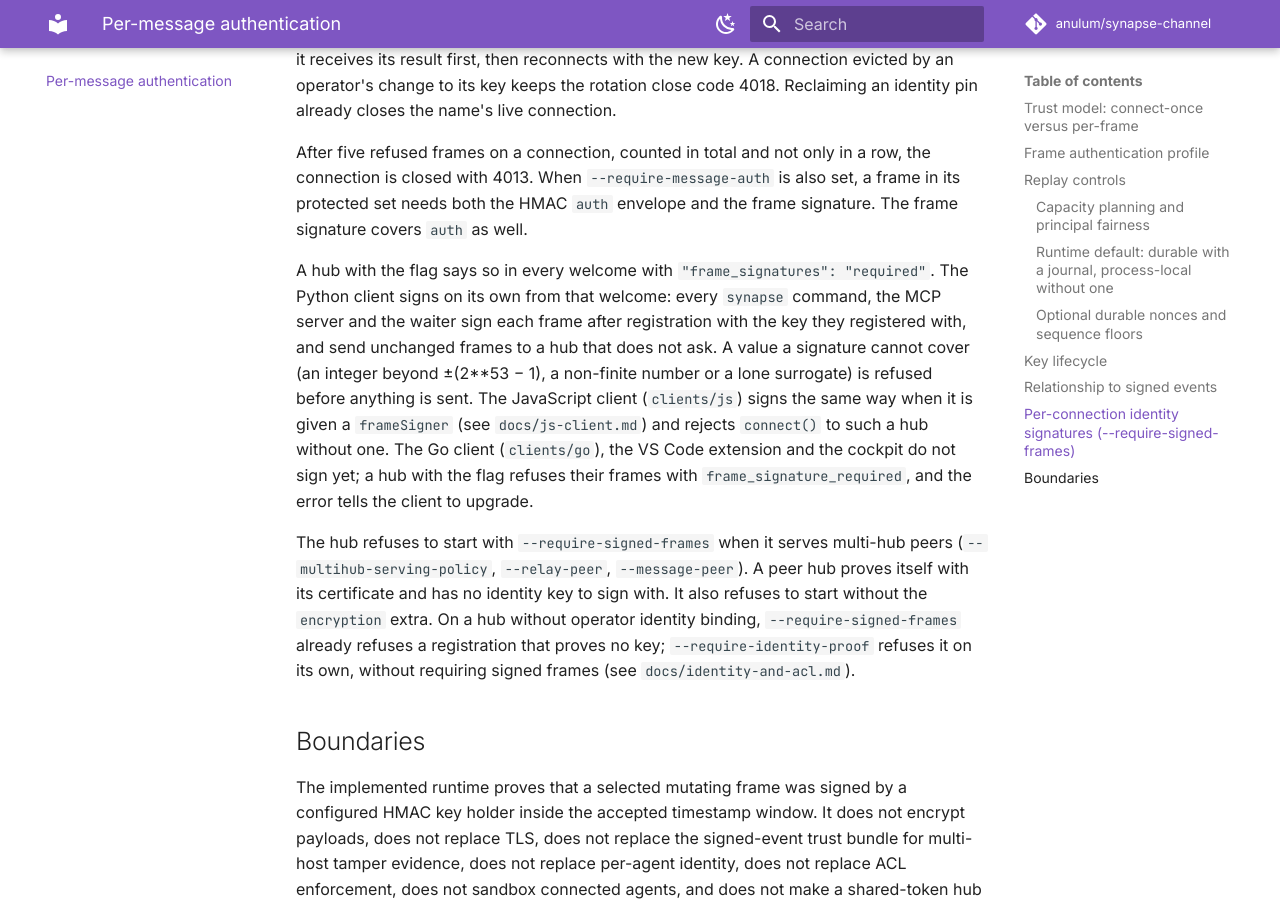
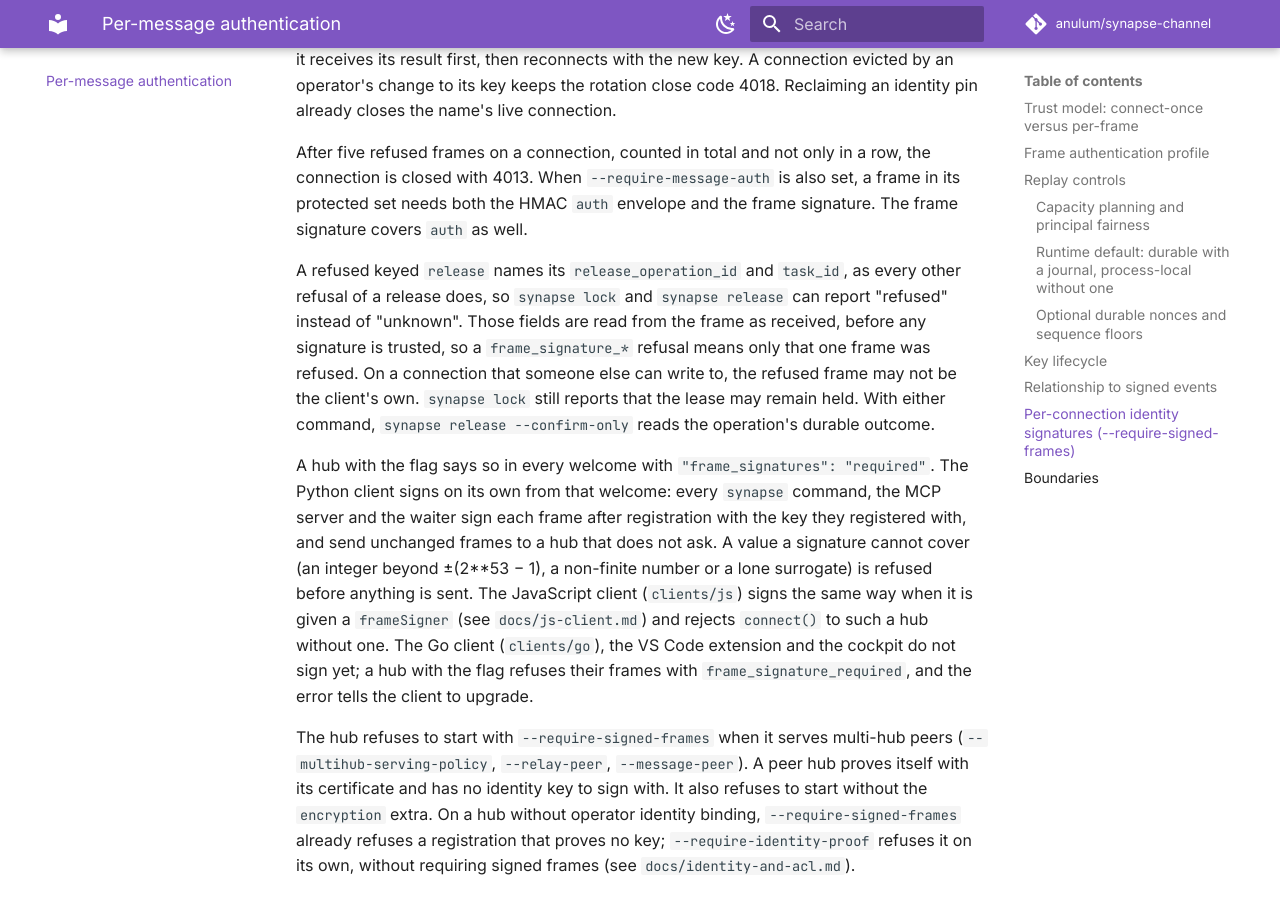
Before and after one commit to anulum/synapse-channel, an MkDocs documentation site: the page built from docs/per-message-authentication.md, in a window 1280 px wide and 900 px high, scrolled down 7716 px. Built offline with MkDocs 1.6.1 and Material for MkDocs 9.7.7, drawn with Linux system fonts in a browser that asks for light colours; comment, search, counter and statistics services are not loaded.

Commit message:
docs(auth): say what a refused-release correlation does and does not prove
A frame_signature_* refusal of a keyed release now names the operation, so
the sender can report "refused" instead of "unknown". Those fields come from
the frame as received, before any signature is trusted. On a connection
someone else can write to, the refused frame may therefore not be the
client's own. The authentication guide now says that such a refusal concerns
one frame, that synapse lock still reports the lease may remain held, and
that synapse release --confirm-only reads the durable outcome.

Invariant preserved: no behaviour change; documentation only.

Hooks-Verified: pre-commit sha256:1d22c619805cc7e4
Seat: f636
Authored by Anulum Fortis & Arcane Sapience (protoscience@anulum.li)

```diff
--- a/docs/per-message-authentication.md
+++ b/docs/per-message-authentication.md
@@ -318,6 +318,16 @@ a row, the connection is closed with 4013. When
 the HMAC `auth` envelope and the frame signature. The frame signature covers
 `auth` as well.
 
+A refused keyed `release` names its `release_operation_id` and `task_id`, as
+every other refusal of a release does, so `synapse lock` and `synapse release`
+can report "refused" instead of "unknown". Those fields are read from the
+frame as received, before any signature is trusted, so a
+`frame_signature_*` refusal means only that one frame was refused. On a
+connection that someone else can write to, the refused frame may not be the
+client's own. `synapse lock` still reports that the lease may remain held.
+With either command, `synapse release --confirm-only` reads the operation's
+durable outcome.
+
 A hub with the flag says so in every welcome with
 `"frame_signatures": "required"`. The Python client signs on its own from that
 welcome: every `synapse` command, the MCP server and the waiter sign each
```
